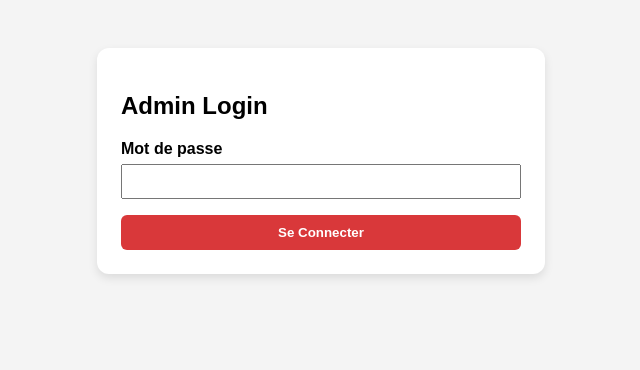
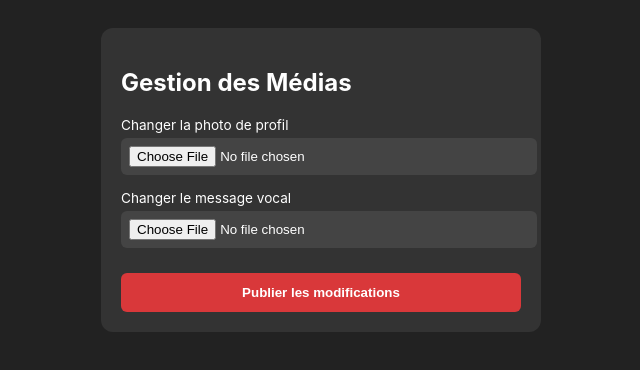
Before and after one commit to pubnuk-boop/8DAX-app, a website: page public/admin.html in a window 1280 px wide. Shown: the whole page, without its empty margins (319-959 px from the left). Drawn offline with Linux system fonts and the light colour scheme.

Commit message:
Update admin.html

```diff
--- a/public/admin.html
+++ b/public/admin.html
@@ -2,91 +2,60 @@
 <html lang="fr">
 <head>
   <meta charset="UTF-8">
-  <title>Admin Dashboard</title>
+  <meta name="viewport" content="width=device-width, initial-scale=1.0">
+  <title>Admin - 8DAX</title>
   <style>
-    body { font-family: sans-serif; background: #f4f4f4; padding: 40px; display: flex; justify-content: center; }
-    .card { background: white; padding: 24px; border-radius: 12px; width: 100%; max-width: 400px; box-shadow: 0 4px 10px rgba(0,0,0,0.1); }
-    .field { margin-bottom: 16px; }
-    label { display: block; margin-bottom: 6px; font-weight: bold; }
-    input[type="password"], input[type="file"] { width: 100%; padding: 8px; box-sizing: border-box; }
-    button { width: 100%; padding: 10px; background: #d9383a; color: white; border: none; border-radius: 6px; font-weight: bold; cursor: pointer; }
-    .hidden { display: none; }
+    body { font-family: -apple-system, BlinkMacSystemFont, sans-serif; background: #222; color: #fff; padding: 20px; display: flex; justify-content: center; }
+    .card { background: #333; padding: 20px; border-radius: 12px; max-width: 400px; width: 100%; }
+    .field { margin-bottom: 15px; }
+    label { display: block; font-size: 0.85rem; margin-bottom: 5px; }
+    input[type="file"] { width: 100%; background: #444; padding: 8px; border-radius: 6px; color: #fff; }
+    button { width: 100%; background: #d9383a; color: white; border: none; padding: 12px; border-radius: 6px; font-weight: bold; cursor: pointer; margin-top: 10px; }
   </style>
 </head>
 <body>
-
   <div class="card">
-  <!-- Login Form -->
-  <div id="loginSection">
-    <h2>Admin Login</h2>
-    <div class="field">
-      <label>Mot de passe</label>
-      <input type="password" id="passwordInput">
-    </div>
-    <button onclick="login()">Se Connecter</button>
-  </div>
-
-  <!-- Upload Form -->
-  <div id="uploadSection" class="hidden">
     <h2>Gestion des Médias</h2>
+    <form id="uploadForm">
       <div class="field">
         <label>Changer la photo de profil</label>
-      <input type="file" id="avatarInput" accept="image/*">
+        <input type="file" id="avatarInput" name="profilePic">
       </div>
       <div class="field">
         <label>Changer le message vocal</label>
-      <input type="file" id="vocalInput" accept="audio/*,.mp3,.m4a,.qta,.caf">
-
-
+        <input type="file" id="vocalInput" name="voiceNote">
       </div>
-    <button onclick="uploadFiles()">Publier les modifications</button>
-  </div>
+      <button type="button" onclick="uploadFiles()">Publier les modifications</button>
+    </form>
   </div>
 
   <script>
-  let token = localStorage.getItem('adminToken');
-  if (token) showUploads();
+    async function uploadFiles() {
+      const avatarFile = document.getElementById('avatarInput').files[0];
+      const vocalFile = document.getElementById('vocalInput').files[0];
 
-  async function login() {
-    const password = document.getElementById('passwordInput').value;
-    const res = await fetch('/api/login', {
+      if (!avatarFile && !vocalFile) {
+        alert('Veuillez sélectionner au moins un fichier.');
+        return;
+      }
+
+      const formData = new FormData();
+      if (avatarFile) formData.append('profilePic', avatarFile);
+      if (vocalFile) formData.append('voiceNote', vocalFile);
+
+      try {
+        const res = await fetch('/api/upload', {
           method: 'POST',
-      headers: { 'Content-Type': 'application/json' },
-      body: JSON.stringify({ password })
+          body: formData
         });
         const data = await res.json();
         if (data.success) {
-      token = data.token;
-      localStorage.setItem('adminToken', token);
-      showUploads();
+          alert('Mise à jour réussie !');
         } else {
-      alert(data.message);
+          alert('Erreur: ' + (data.message || 'Échec de l\'envoi'));
         }
-  }
-
-  function showUploads() {
-    document.getElementById('loginSection').classList.add('hidden');
-    document.getElementById('uploadSection').classList.remove('hidden');
-  }
-
-  async function uploadFiles() {
-    const formData = new FormData();
-    const avatar = document.getElementById('avatarInput').files[0];
-    const vocal = document.getElementById('vocalInput').files[0];
-
-    if (avatar) formData.append('avatar', avatar);
-    if (vocal) formData.append('vocal', vocal);
-
-    const res = await fetch('/api/admin/upload', {
-      method: 'POST',
-      headers: { 'Authorization': `Bearer ${token}` },
-      body: formData
-    });
-
-    if (res.ok) {
-      alert('Contenu mis à jour avec succès !');
-    } else {
-      alert('Erreur lors de l’envoi');
+      } catch (err) {
+        alert('Erreur réseau lors de l\'envoi');
       }
     }
   </script>
```
Lines whose indentation alone changed are shown as unchanged.
